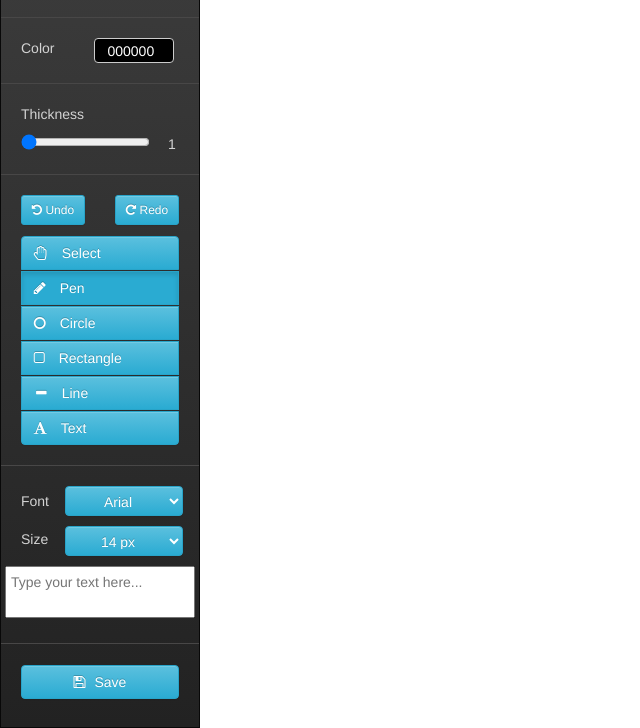
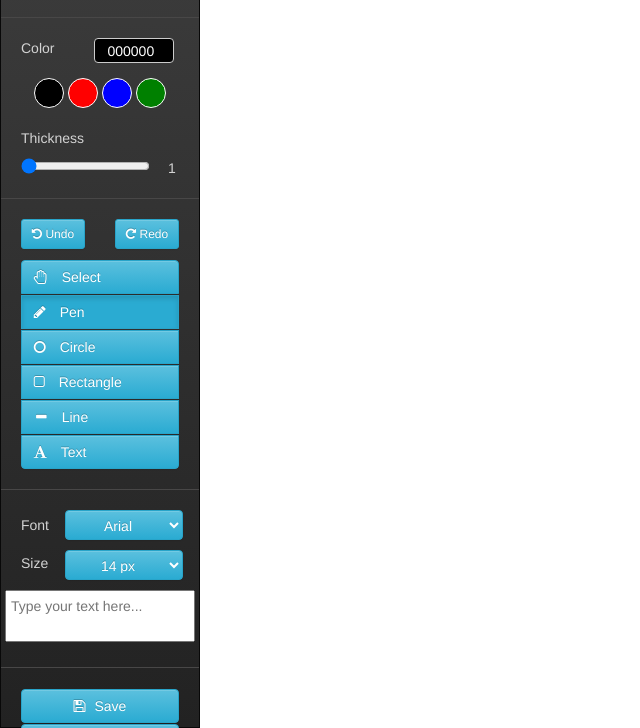
Before and after one commit to birkirbrynjarsson/wepo-whiteboard, a website: page app/index.html in a window 1280 px wide. Shown: the part 72-800 px from the top of the page, without its empty margins (0-640 px from the left). Drawn offline with nearby package versions, Linux system fonts and the light colour scheme; files that its build step writes are made by us from their sources.

Commit message:
default colors added

```diff
--- a/app/index.html
+++ b/app/index.html
@@ -18,6 +18,12 @@
             <div id="colorDiv">
                <p>Color</p>
                <input class="form-control jscolor" id="colorPicker" value="000000">
+           </div>
+           <div class="btn-group" id="defaultColors">
+               <button class="button black" id="blackDefault" value="000000"></button>
+                <button class="button red" id="redDefault" value="FF0000"></button>
+                <button class="button blue" id="blueDefault" value="0000FF"></button>
+                <button class="button green" id="greenDefault" value="008000"></button>
            </div>
            <hr>
            <div id="sliderDiv">
@@ -96,6 +102,11 @@
                      <span class="fa fa-save"></span>
                      Save
             </label>
+            <label class="btn btn-info" id="loadBtn">
+                     <span class="fa  fa-folder-open"></span>
+                     Load
+            </label>
+
 
         </div>
         <div class="container">
--- a/app/js/index.js
+++ b/app/js/index.js
@@ -148,4 +148,10 @@ $(document).ready(function(){
         redoAction();
     });
 
+    $('#defaultColors > button').click(function(){
+        var newColor = $(this).attr('value');
+        $('.jscolor').val(newColor);
+        $('#colorPicker').css('background-color', '#'+newColor);
+    });
+
 });
--- a/app/scss/style.scss
+++ b/app/scss/style.scss
@@ -161,6 +161,42 @@ body {
     padding-top: 8px;
 }
 
+#defaultColors {
+    width: 100%;
+    float: left;
+}
+#defaultColors > button {
+    width: 30px;
+    height: 30px;
+    border-radius: 15px;
+    background-color: #4CAF50;
+    border: none;
+    color: white;
+    margin-top: 10px;
+    margin-bottom: 20px;
+    margin-left: 0px;
+
+}
+
+#defaultColors > .red{
+    background-color: red;
+    border: 1px solid white;
+}
+#defaultColors > .black{
+    background-color: black;
+    border: 1px solid white;
+}
+
+#defaultColors > .green{
+    background-color: green;
+    border: 1px solid white;
+}
+
+#defaultColors > .blue{
+    background-color:blue;
+    border: 1px solid white;
+}
+
 #fontP {
     width: 60%;
     height: 30px;
@@ -172,7 +208,7 @@ body {
     height: 30px;
 }
 
-#saveBtn {
+#saveBtn, #loadBtn {
     width: 80%;
     align-self: center;
     //text-align: left;
```
